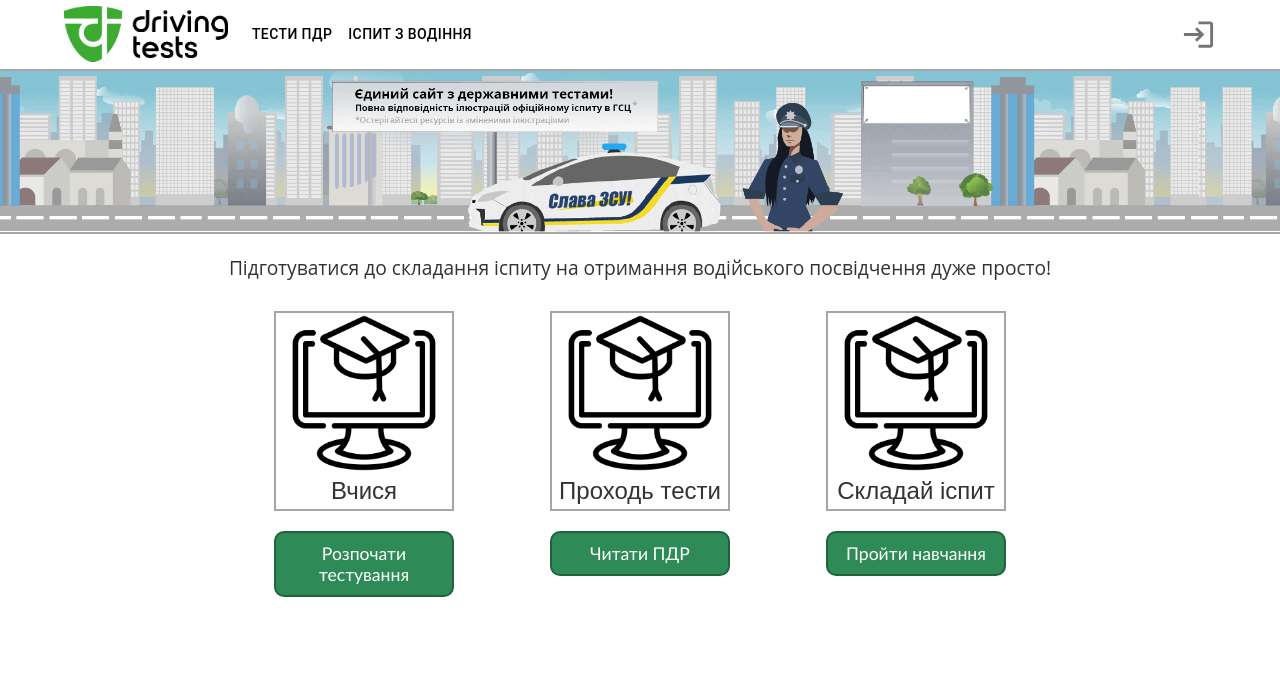
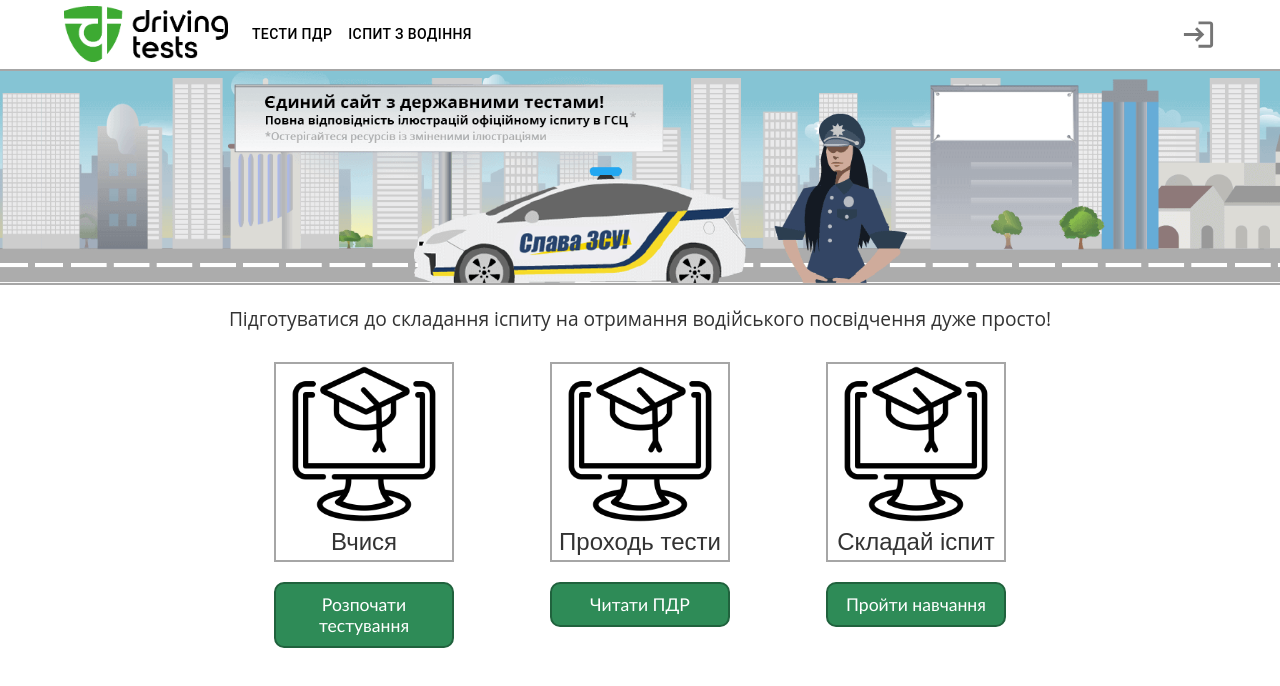
Before and after one commit to ILabiak/driverTests, a React (Create React App) app in the folder client/: page / in a window 1280 px wide. Shown: the top 686 px of the page. Built offline with nearby package versions, Linux system fonts and the light colour scheme.

Commit message:
fix some design bugs

```diff
--- a/client/src/components/Main.jsx
+++ b/client/src/components/Main.jsx
@@ -39,7 +39,7 @@ function Main() {
             )
             }
             <Box className='bannerContainer' sx={{
-                height: '40vw'
+                height: '70vw'
             }}>
                 <Container sx={{
                     display: { xs: 'none', sm: 'flex' }
@@ -53,9 +53,7 @@ function Main() {
                 </Container>
 
             </Box>
-            <Container maxWidth="lg" sx={{
-                // border: '2px solid #a6a6a6',
-            }}>
+            <Container maxWidth="lg">
                 <Box sx={{
                     flexGrow: 1,
                     display: 'flex',
@@ -75,12 +73,10 @@ function Main() {
                     }}>
                         <Box sx={{
                             alignItems: 'center',
-                            // display: { xs: 'none', md: 'flex' },
                             display: 'flex',
                             flexDirection: 'column',
                             justifyContent: 'center',
                             alignContent: 'center',
-                            // border: '2px solid #a6a6a6',
                         }}>
                             <Box className='row2' sx={{
                                 flexDirection: 'column',
@@ -113,7 +109,7 @@ function Main() {
                                 <Box className='row3' sx={{
                                     marginTop: '20px'
                                 }}>
-                                    <Grid container spacing={{ xs: 2, md: 12 }} sx={{
+                                    <Grid container spacing={{ xs: 4, md: 12 }} sx={{
                                         flexDirection: { xs: 'column', md: 'initial' }
                                     }}>
                                         <Grid item xs={4}>
```
